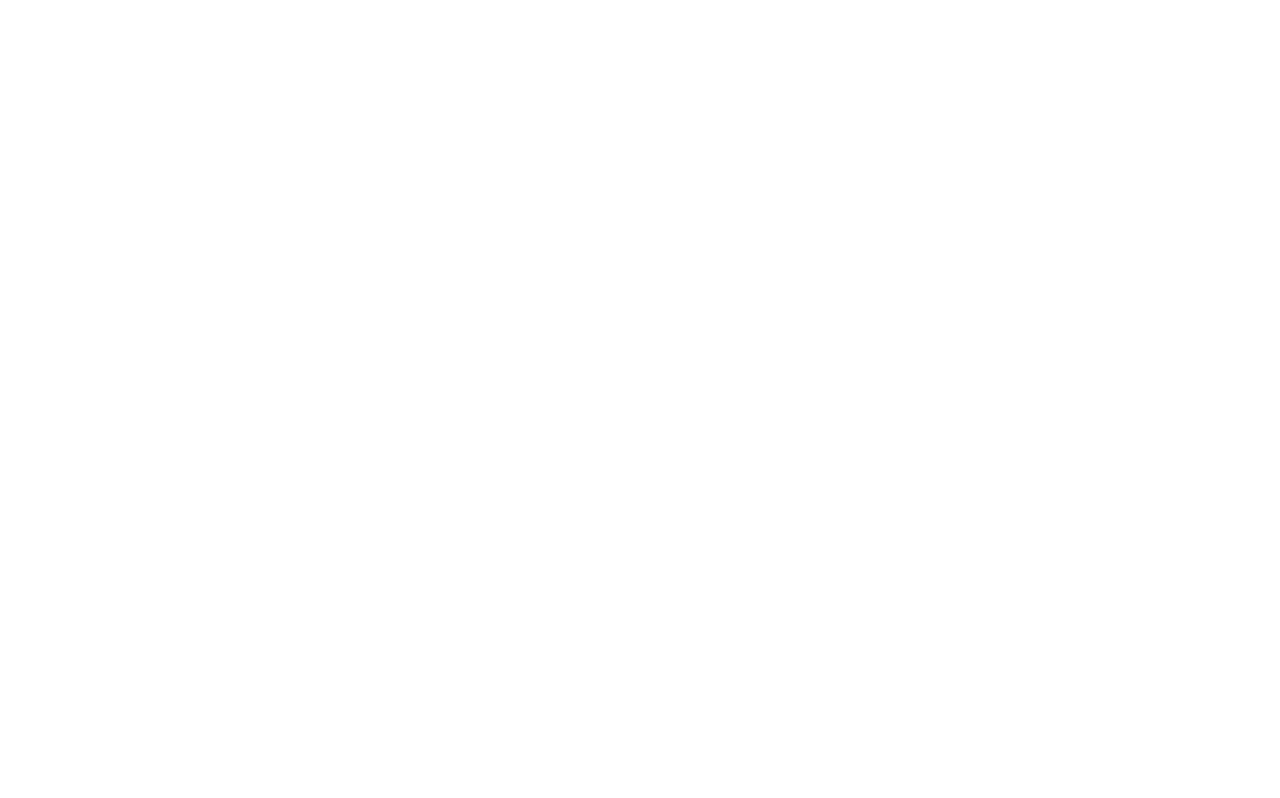
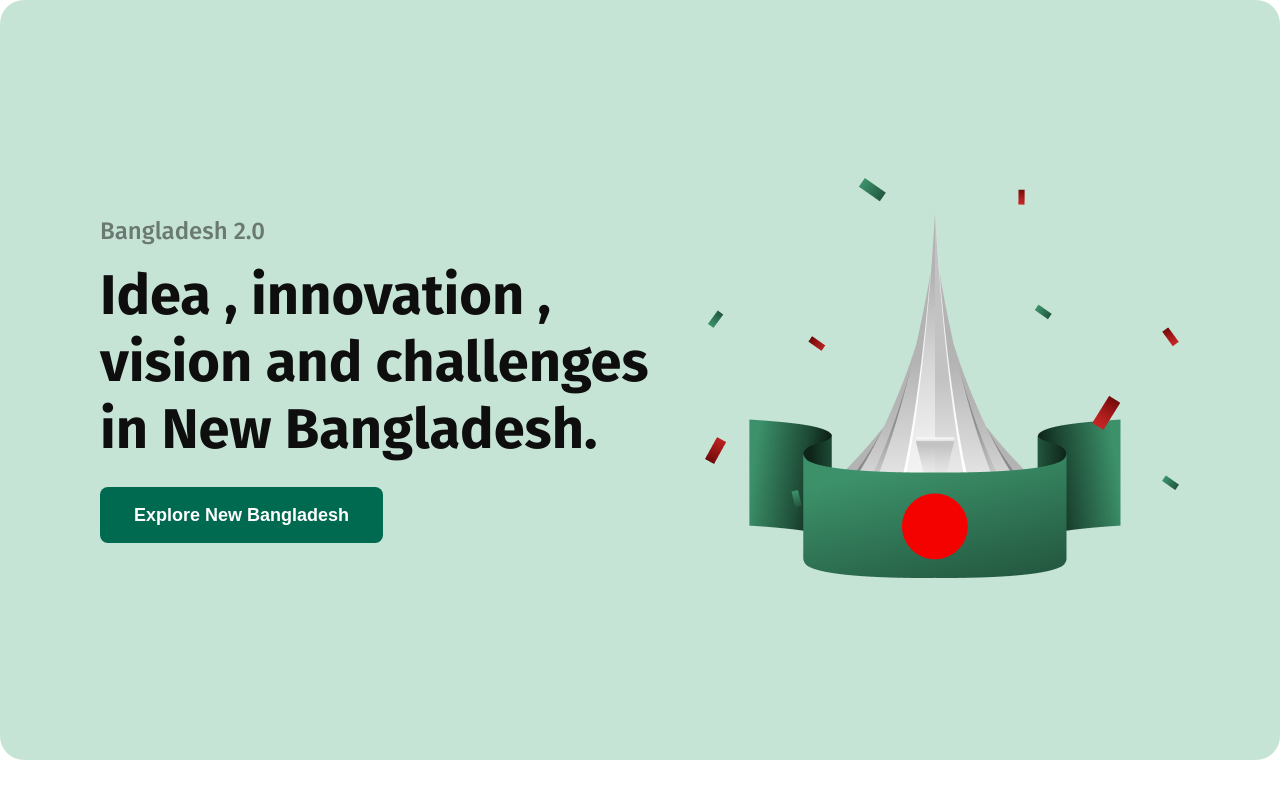
Before and after one commit to FajlaRabby24/Bangladesh2.0-assignment, a plain HTML site: page index.html in a window 1280 px wide. Drawn offline with Linux system fonts and the light colour scheme.

Commit message:
banner section done

```diff
--- a/index.html
+++ b/index.html
@@ -1,13 +1,31 @@
 <!DOCTYPE html>
 <html lang="en">
+
 <head>
     <meta charset="UTF-8">
     <meta name="viewport" content="width=device-width, initial-scale=1.0">
     <title>Bangladesh 2.0</title>
     <link rel="shortcut icon" href="assets/favicon.png" type="image/x-icon">
     <link rel="stylesheet" href="styles/style.css">
+    <link rel="stylesheet" href="styles/header.css">
 </head>
+
 <body>
+    <header>
+        <div class="banner middle primary-bg">
+            <div class="banner-content">
+                <p class="banner-subtitle">Bangladesh 2.0</p>
+                <h1 class="banner-title">Idea , innovation ,
+                    vision and challenges in New Bangladesh.</h1>
+                <button class="primary-btn">Explore New Bangladesh</button>
+            </div>
+            <div class="banner-img">
+                <img src="assets/hero.png" alt="hero">
+            </div>
+        </div>
+    </header>
+
 
 </body>
+
 </html>
--- /dev/null
+++ b/styles/header.css
@@ -0,0 +1,23 @@
+.banner {
+    display: flex;
+    align-items: center;
+    justify-content: center;
+    border-radius: 24px;
+    padding: 80px 100px;
+    height: 600px;
+}
+
+.banner-subtitle {
+    color: #0e0e0e80;
+    font-size: 24px;
+    font-weight: 500;
+    line-height: 29px;
+}
+
+.banner-title {
+    color: #0e0e0e;
+    font-size: 56px;
+    font-weight: 700;
+    line-height: 67px;
+    margin: 16px 0 24px 0;
+}
--- a/styles/style.css
+++ b/styles/style.css
@@ -0,0 +1,54 @@
+@import url('https://fonts.googleapis.com/css2?family=Fira+Sans:ital,wght@0,100;0,200;0,300;0,400;0,500;0,600;0,700;0,800;0,900;1,100;1,200;1,300;1,400;1,500;1,600;1,700;1,800;1,900&display=swap');
+
+* {
+    margin: 0;
+    padding: 0;
+}
+
+body {
+    font-family: "Fira Sans", serif;
+    font-weight: 400;
+    font-style: normal;
+}
+
+.middle {
+    max-width: 1200px;
+    margin: 0 auto;
+}
+
+.primary-bg {
+    background-color: #C6E4D6;
+}
+
+.primary-btn {
+    border-radius: 8px;
+    color: #ffffff;
+    font-size: 18px;
+    font-weight: 600;
+    line-height: 22px;
+    letter-spacing: 0%;
+    text-align: left;
+    background: #006a50;
+    padding: 17px 34px;
+    cursor: pointer;
+    border: none;
+    transition: .1s ease-in;
+}
+
+.primary-btn:hover{
+    background-color: #006a50c2;
+}
+
+.title {
+    color: #0e0e0e;
+    font-size: 40px;
+    font-weight: 700;
+    line-height: 48px;
+}
+
+.description {
+    color: #0e0e0eb3;
+    font-size: 16px;
+    font-weight: 400;
+    line-height: 24px;
+}
```
